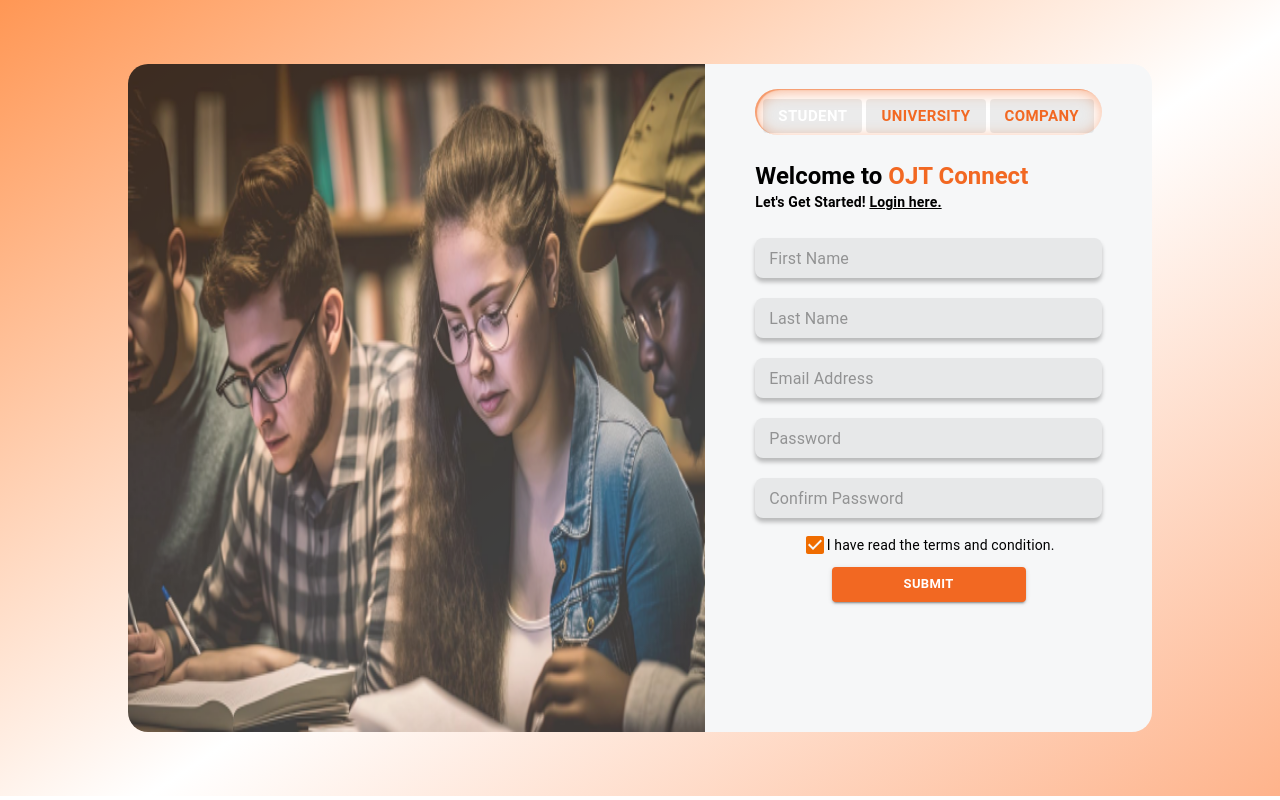
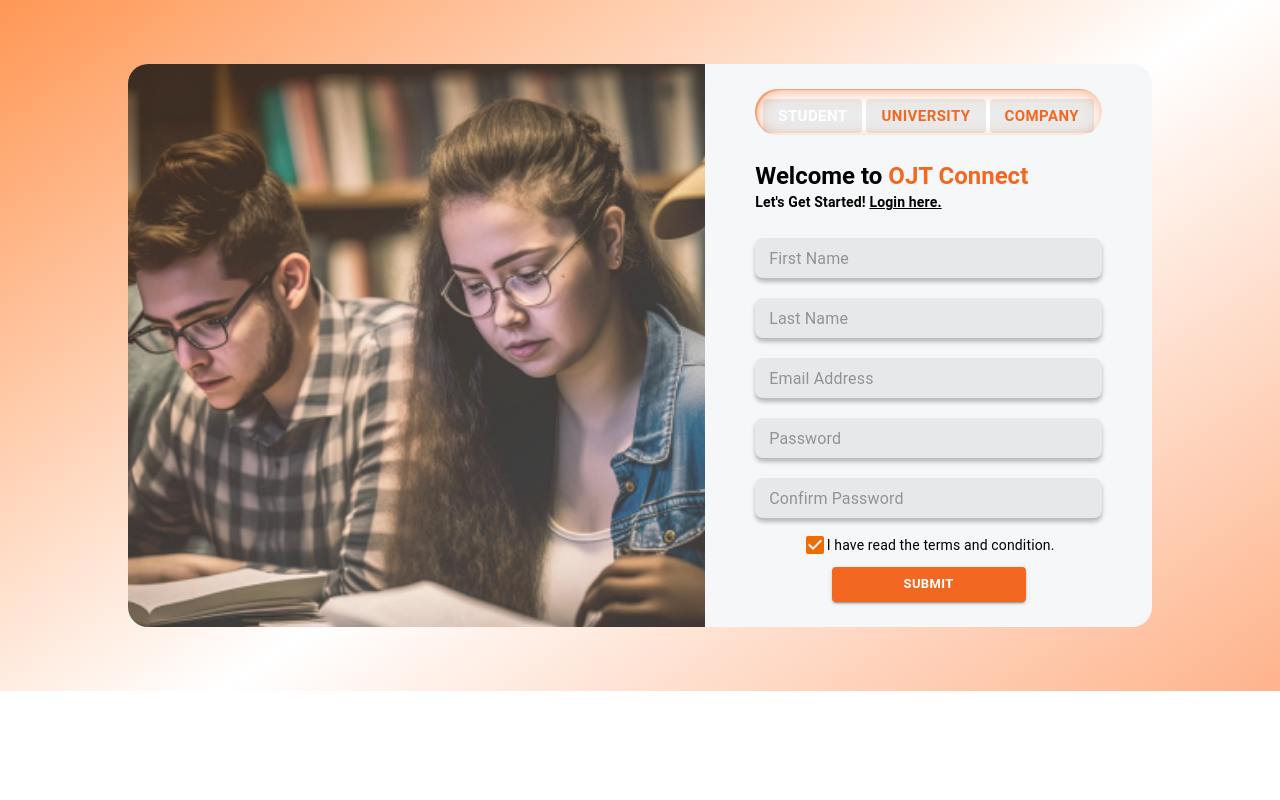
Before and after one commit to jhunel18/ojtconnect-com, a React (Vite) app: page /login in a window 1280 px wide. Both pictures are taken after a click on the element "Signup here.". Built offline with nearby package versions, Linux system fonts and the light colour scheme.

Commit message:
Fix the signup form and the

```diff
--- a/src/components/CompanySignupComp.jsx
+++ b/src/components/CompanySignupComp.jsx
@@ -1,8 +1,4 @@
 import React from 'react'
-import FacebookOutlinedIcon from '@mui/icons-material/FacebookOutlined';
-import GoogleIcon from '@mui/icons-material/Google';
-import LinkedInIcon from '@mui/icons-material/LinkedIn';
-import ButtonIconComp from '../shared/components/ButtonIconComp'
 import { Box, Typography } from '@mui/material';
 import TextBoxFullWidthComp from '../shared/components/TextBoxFullWidthComp'
 import CheckboxComp from '../shared/components/CheckboxComp';
@@ -10,7 +6,9 @@
 import { useNavigate } from 'react-router-dom';
 
 const CompanySignupComp = ({setShowLogin}) => {
+
     const navigate = useNavigate()
+
     const handleSetShowLogin = () => {
       setShowLogin(true)
       navigate("/login")
@@ -24,15 +22,16 @@
       <Typography variant='body2' fontWeight={'bolder'} mt={0} mb={2}>
         Let's Get Started! <span style={{textDecoration: 'underline', cursor: 'pointer'}} onClick={handleSetShowLogin}>Login here.</span>
       </Typography>
-    <Box sx={{display:'flex', flexDirection:'column', alignItems:'center', marginBottom:'105px'}}>
+
+      <Box sx={{display:'flex', flexDirection:'column', alignItems:'center'}}>
       <form onSubmit={() => console.log("test")}>
-         <TextBoxFullWidthComp id={"firstname"} label={"First Name"} size={'small'} margin={"10px 0px"} />
-         <TextBoxFullWidthComp id={"lastname"} label={"Last Name"} size={'small'} margin={"10px 0px"} />
+          <TextBoxFullWidthComp id={"companyName"} label={"Company Name"} size={'small'} margin={"10px 0px"} />
+          <TextBoxFullWidthComp id={"address"} label={"Address"} size={'small'} margin={"10px 0px"} />
           <TextBoxFullWidthComp type={"email"} id={"email"} label={"Email Address"} size={'small'} margin={"10px 0px"} />
           <TextBoxFullWidthComp type={"password"} id={"password"} label={"Password"} size={'small'} margin={"10px 0px"} />
           <TextBoxFullWidthComp id={"confirmPassword"} label={"Confirm Password"} size={'small'} margin={"10px 0px"} />
         </form>
-       <Box display={'flex'} justifyContent={'center'} m={'15px 0 10px 0'} alignItems={'center'}>
+        <Box display={'flex'} justifyContent={'center'} m={'5px 0 10px 0'} alignItems={'center'}>
             <CheckboxComp />
             <Typography variant='body2'>
               I have read the terms and condition.
--- a/src/components/StudentSignupComp.jsx
+++ b/src/components/StudentSignupComp.jsx
@@ -1,19 +1,18 @@
 import React from 'react'
-import FacebookOutlinedIcon from '@mui/icons-material/FacebookOutlined';
-import GoogleIcon from '@mui/icons-material/Google';
-import LinkedInIcon from '@mui/icons-material/LinkedIn';
-import ButtonIconComp from '../shared/components/ButtonIconComp'
 import { Box, Typography } from '@mui/material';
 import TextBoxFullWidthComp from '../shared/components/TextBoxFullWidthComp'
 import CheckboxComp from '../shared/components/CheckboxComp';
 import ButtonContainedComp from '../shared/components/ButtonContainedComp';
 import { useNavigate } from 'react-router-dom';
 const StudentSignupComp = ({setShowLogin}) => {
+
   const navigate = useNavigate()
+
   const handleSetShowLogin = () => {
     setShowLogin(true)
     navigate("/login")
   }
+
   return (
    <>
       <Typography variant='h5' fontWeight={'bold'} mt={"25px"}>
@@ -22,7 +21,8 @@
       <Typography variant='body2' fontWeight={'bolder'} mt={0} mb={2}>
         Let's Get Started! <span style={{textDecoration: 'underline', cursor: 'pointer'}} onClick={handleSetShowLogin}>Login here.</span>
       </Typography>
-    <Box sx={{display:'flex', flexDirection:'column', alignItems:'center', marginBottom:'105px'}}>
+
+      <Box sx={{display:'flex', flexDirection:'column', alignItems:'center'}}>
           <form onSubmit={() => console.log("test")}>
             <TextBoxFullWidthComp id={"firstName"} label={"First Name"} size={'small'} margin={"10px 0px"} />
             <TextBoxFullWidthComp id={"lastName"} label={"Last Name"} size={'small'} margin={"10px 0px"} />
@@ -38,7 +38,6 @@
         </Box>
           <ButtonContainedComp label={"Submit"} size={'small'} padding={'4px 70px'}/>
       </Box>
-
    </>
   )
 }
--- a/src/components/UniversitySignupComp.jsx
+++ b/src/components/UniversitySignupComp.jsx
@@ -1,19 +1,20 @@
 import React from 'react'
-import FacebookOutlinedIcon from '@mui/icons-material/FacebookOutlined';
-import GoogleIcon from '@mui/icons-material/Google';
-import LinkedInIcon from '@mui/icons-material/LinkedIn';
-import ButtonIconComp from '../shared/components/ButtonIconComp'
 import { Box, Typography } from '@mui/material';
 import TextBoxFullWidthComp from '../shared/components/TextBoxFullWidthComp'
 import CheckboxComp from '../shared/components/CheckboxComp';
 import ButtonContainedComp from '../shared/components/ButtonContainedComp';
 import { useNavigate } from 'react-router-dom';
+
+
 const UniversitySignupComp = ({setShowLogin}) => {
+
   const navigate = useNavigate()
+
   const handleSetShowLogin = () => {
     setShowLogin(true)
     navigate("/login")
   }
+
   return (
     <>
       <Typography variant='h5' fontWeight={'bold'} mt={"25px"}>
@@ -22,7 +23,7 @@
       <Typography variant='body2' fontWeight={'bolder'} mt={0} mb={2}>
         Let's Get Started! <span style={{textDecoration: 'underline', cursor: 'pointer'}} onClick={handleSetShowLogin}>Login here.</span>
       </Typography>
-   <Box sx={{display:'flex', flexDirection:'column', alignItems:'center', marginBottom:'105px'}}>
+      <Box sx={{display:'flex', flexDirection:'column', alignItems:'center'}}>
           <form onSubmit={() => console.log("test")}>
             <TextBoxFullWidthComp id={"firstname"} label={"First Name"} size={'small'} margin={"10px 0px"} />
             <TextBoxFullWidthComp id={"lastname"} label={"Last Name"} size={'small'} margin={"10px 0px"} />
@@ -30,7 +31,7 @@
             <TextBoxFullWidthComp type={"password"} id={"password"} label={"Password"} size={'small'} margin={"10px 0px"} />
             <TextBoxFullWidthComp id={"confirmPassword"} label={"Confirm Password"} size={'small'} margin={"10px 0px"} />
           </form>
-       <Box display={'flex'} justifyContent={'center'} m={'15px 0 10px 0'} alignItems={'center'}>
+          <Box display={'flex'} justifyContent={'center'} m={'5px 0 10px 0'} alignItems={'center'}>
               <CheckboxComp />
               <Typography variant='body2'>
                 I have read the terms and condition.
@@ -38,8 +39,6 @@
           </Box>
           <ButtonContainedComp label={"submit"} size={'small'} padding={'4px 70px'}/>
       </Box>
-
-
   </>
   )
 }
--- a/src/pages/HomePage.jsx
+++ b/src/pages/HomePage.jsx
@@ -5,6 +5,7 @@
 import CompanyImage from '../assets/company.png'
 import LoginComp from '../components/LoginComp'
 import SignupComp from '../components/SignupComp'
+import ImageContainer from '../shared/components/ImageContainer'
 
 const HomePage = () => {
     const [showLogin, setShowLogin] = useState(true)
@@ -45,13 +46,12 @@
             {showLogin
             ?   <img src={bg} width={"50%"} style={{flex: '2'}}/>
             :<>
-                {is_ShowStudent && (<img src={bg} width={"50%"}style={styles}
-                    onLoad={(e) => {e.target.style.opacity = 1; e.target.style.transform = 'scale(1)';
-                 }}/>)}
-                {is_ShowUniversity && <img src={UniversityImage} width={"50%"} style={styles}
+                {is_ShowStudent && (<ImageContainer src={bg} nLoad={(e) => {e.target.style.opacity = 1; e.target.style.transform = 'scale(1)';
+                }} />)}
+                {is_ShowUniversity && <ImageContainer src={UniversityImage}
                      onLoad={(e) => {e.target.style.opacity = 1; e.target.style.transform = 'scale(1)';
                 }}/>}
-                {is_ShowCompany && <img src={CompanyImage} width={"50%"} style={styles}
+                {is_ShowCompany && <ImageContainer src={CompanyImage}
                      onLoad={(e) => {e.target.style.opacity = 1; e.target.style.transform = 'scale(1)';
                 }}/>}
             </> }
--- /dev/null
+++ b/src/shared/components/ImageContainer.jsx
@@ -0,0 +1,17 @@
+import React from 'react'
+
+const ImageContainer = ({src}) => {
+  return (
+    <div
+    style={{
+      width: '62%',
+      overflow: 'hidden',
+      borderRadius: '20px 0 0 20px',
+      background: `url(${src}) center/cover no-repeat`,
+
+    }}
+  />
+  )
+}
+
+export default ImageContainer
```
Lines whose indentation alone changed are shown as unchanged.
